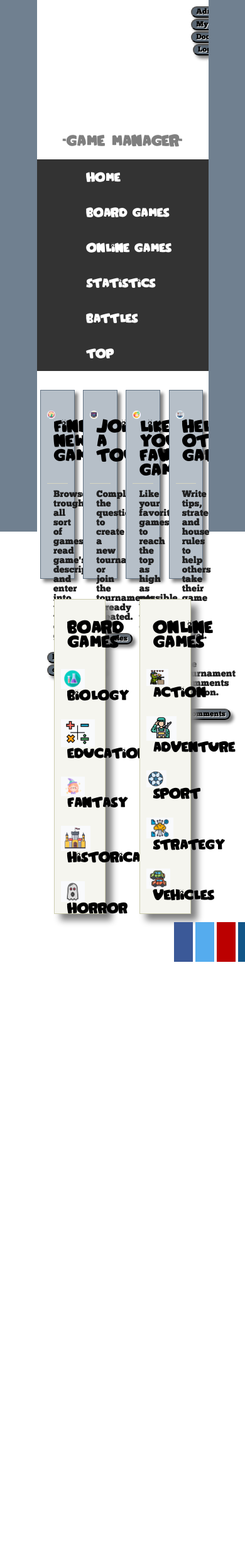
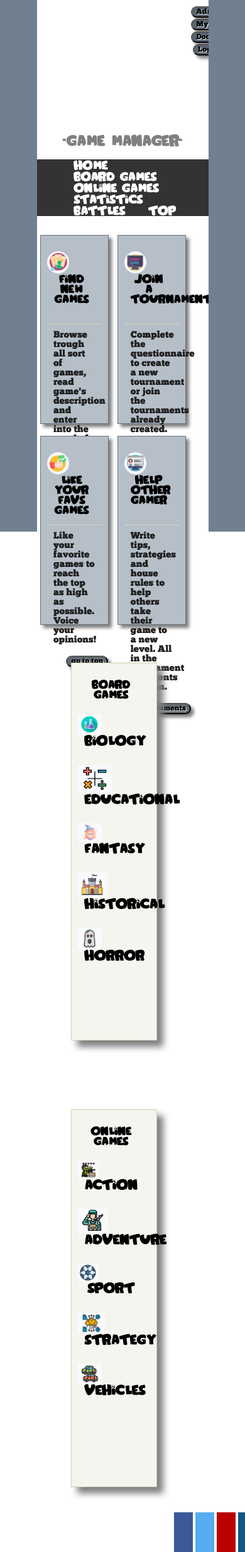
Before and after one commit to denisabadarau/Game-Manager, a PHP site: page /html/meniu.php in a window 390 px wide; the page is wider, and only the part inside the window is pictured. Shown: that part at 63% size. Before the commit the page ends 1527 px from the top of that part, so only its background shows below. Run offline with PHP 8.4, Linux system fonts and the light colour scheme; a user stored in the database is signed in; data comes from the database, SQL or seed files in the repository; data that the repository does not hold is empty.

Commit message:
responsive home

```diff
--- a/css/meniu-style.css
+++ b/css/meniu-style.css
@@ -34,8 +34,7 @@
         float: left;
         margin: 0 1.15em;
     }
-    li a,
-    .dropbtn {
+    li a{
         display: inline-block;
         color: white;
         text-align: center;
@@ -43,33 +42,25 @@
         padding: 20px 20px 20px 20px;
         text-decoration: none;
     }
-    li a:hover,
-    .dropdown:hover .dropbtn {
+    li a:hover{
         background-color: black;
     }
-    li.dropdown {
-        display: inline-block;
-    }
-    .dropdown-content {
-        display: none;
-        position: absolute;
-        background-color: #333;
-        box-shadow: 0px 8px 16px 0px rgba(0, 0, 0, 0.2);
-        z-index: 1;
-        font-family: Family-Guy;
-    }
-    .dropdown-content a {
-        color: white;
-        display: block;
-        text-align: center;
-    }
-    .dropdown-content a:hover {
-        background-color: #f1f1f1;
-        color:black;
-    }
-    .dropdown:hover .dropdown-content {
-        display: block;
-    }
+
+    @media screen and (max-width: 1511px) {
+        li a{
+        padding: 5px 5px 5px 5px;
+
+        }
+      }
+
+      @media screen and (max-width: 1251px) {
+        li a{
+        padding: 0px;
+
+        }
+      }
+
+
 
     p.title {
         font-family: Family-Guy;
@@ -393,6 +384,8 @@ divanimation {
     font-family: Family-Guy;
     padding: 0px 20px 10px 10px;
   }
+
+
   .infoColumnFour{
     font-family: Chunk Five Print;
     font-size: 15px;
@@ -483,3 +476,47 @@ divanimation {
     box-shadow: 10px 10px 5px grey;
     background-color: #e2e2d0;
 }
+
+@media screen and (min-width: 1800px) {
+    .titleColumnFour{
+        font-size: 15px;
+    }
+    .buttonFeatures {
+    font-size: 14px;
+    }
+
+  }
+
+  @media screen and (max-width: 1390px) {
+    .columnFOUR{
+        width: 40%;
+    }
+    .titleColumnFour{
+        font-size: 15px;
+    }
+
+  }
+
+@media screen and (min-width: 1670px) {
+
+    .columnTWO{
+        width:20%
+    }
+  }
+
+  @media screen and (min-width: 2435px) {
+
+    .columnTWO{
+        width: 25%;
+    height: 700px;
+    }
+  }
+  @media screen and (max-width: 1200px) {
+    .columnTWO{
+        width: 50%;
+    height: 600px;
+    padding: 10px;
+    margin: 20%;
+    }
+
+  }
```
